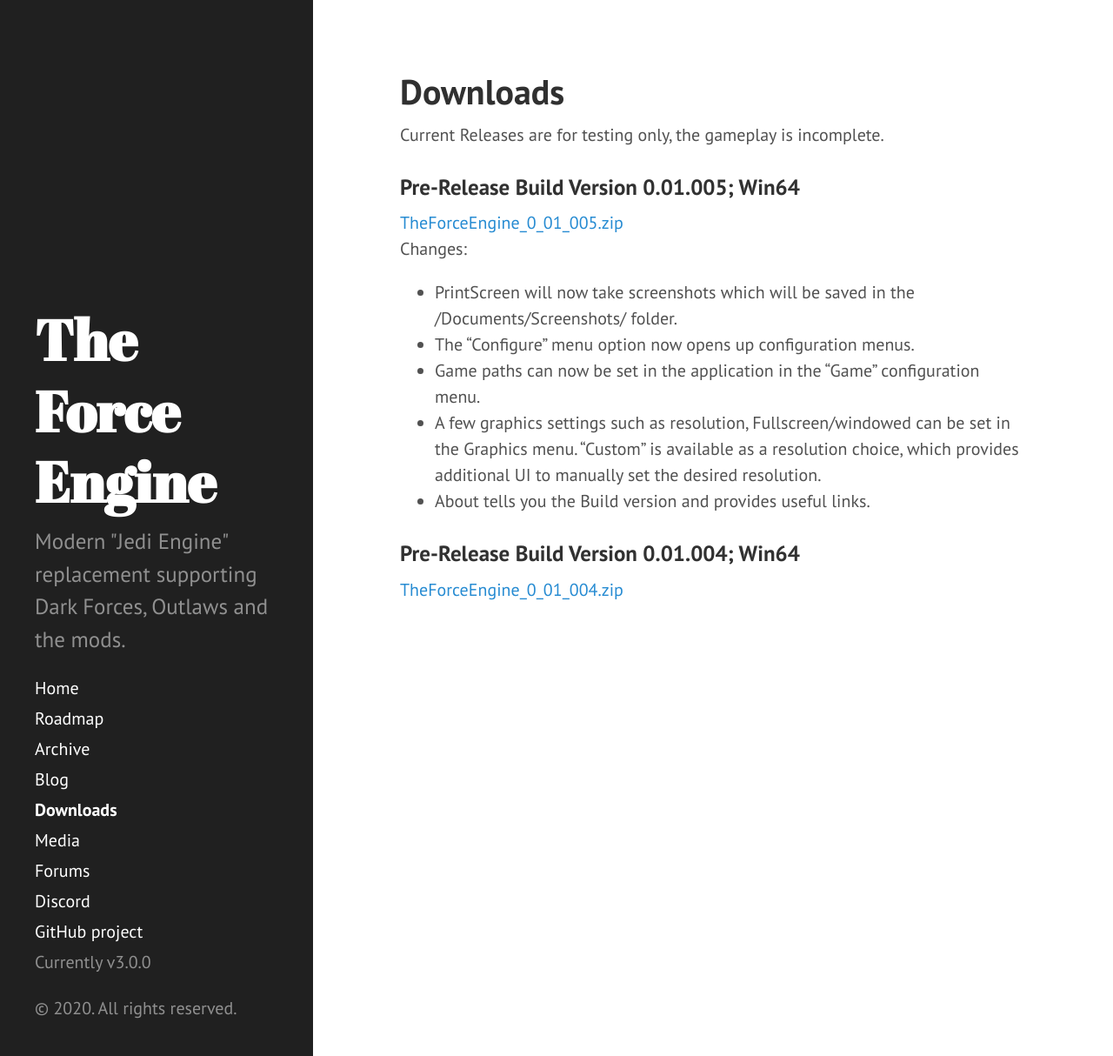
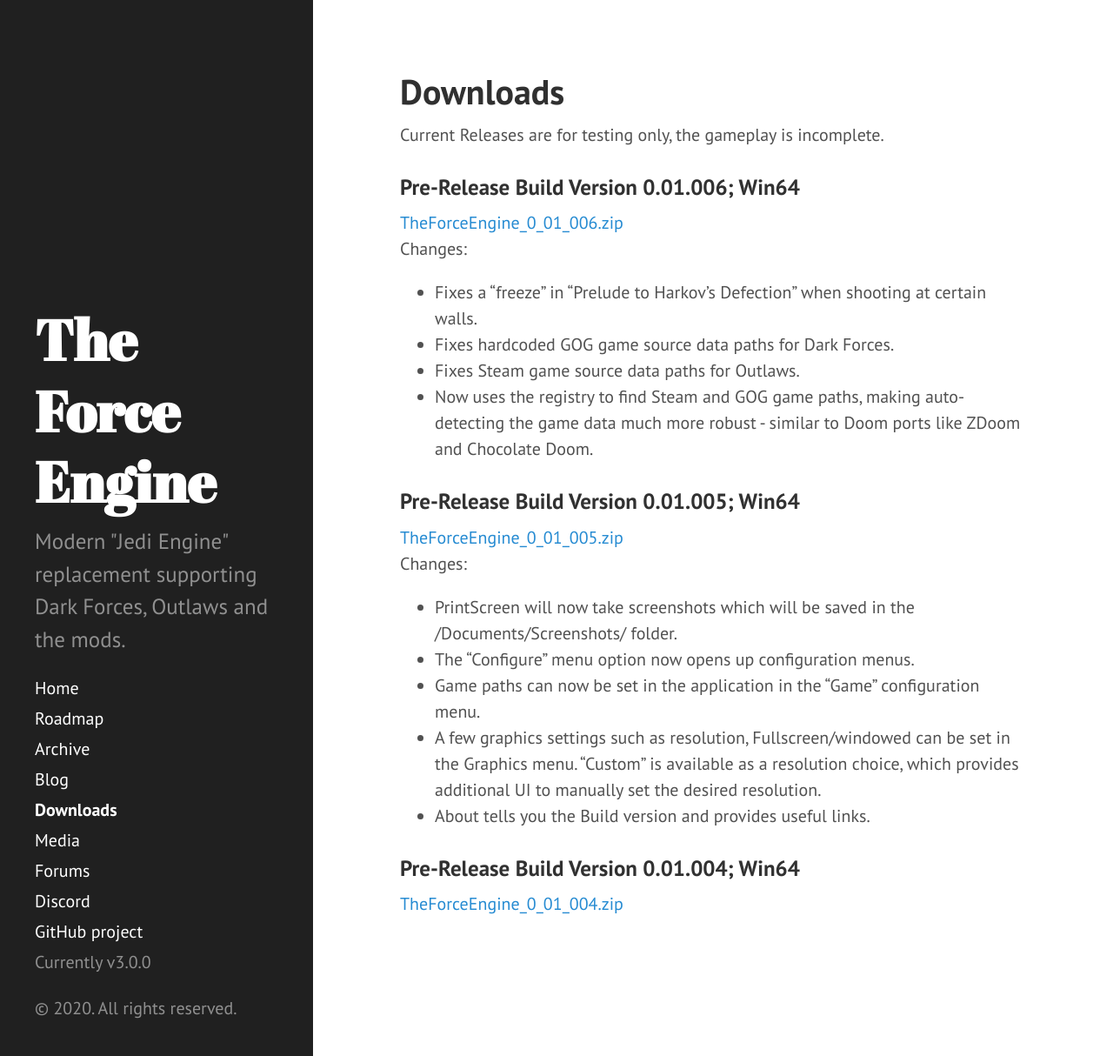
Before and after one commit to TheForceEngine/TheForceEngine.github.io, a Jekyll site: the page built from downloads.md, in a window 1280 px wide and 1214 px high. Shown: the whole window at 87% size. Built offline with Jekyll 4.4.1, drawn with Linux system fonts in a browser that asks for light colours.

Commit message:
Add Test Release 0.01.006

```diff
--- a/downloads.md
+++ b/downloads.md
@@ -4,6 +4,14 @@
 ---
 
 Current Releases are for testing only, the gameplay is incomplete.
+
+### Pre-Release Build Version 0.01.006; Win64
+[TheForceEngine_0_01_006.zip](archive/TheForceEngine_0_01_006.zip) <br>
+Changes:
+  * Fixes a "freeze" in "Prelude to Harkov's Defection" when shooting at certain walls.
+  * Fixes hardcoded GOG game source data paths for Dark Forces.
+  * Fixes Steam game source data paths for Outlaws.
+  * Now uses the registry to find Steam and GOG game paths, making auto-detecting the game data much more robust - similar to Doom ports like ZDoom and Chocolate Doom.
 
 ### Pre-Release Build Version 0.01.005; Win64
 [TheForceEngine_0_01_005.zip](archive/TheForceEngine_0_01_005.zip) <br>
```
